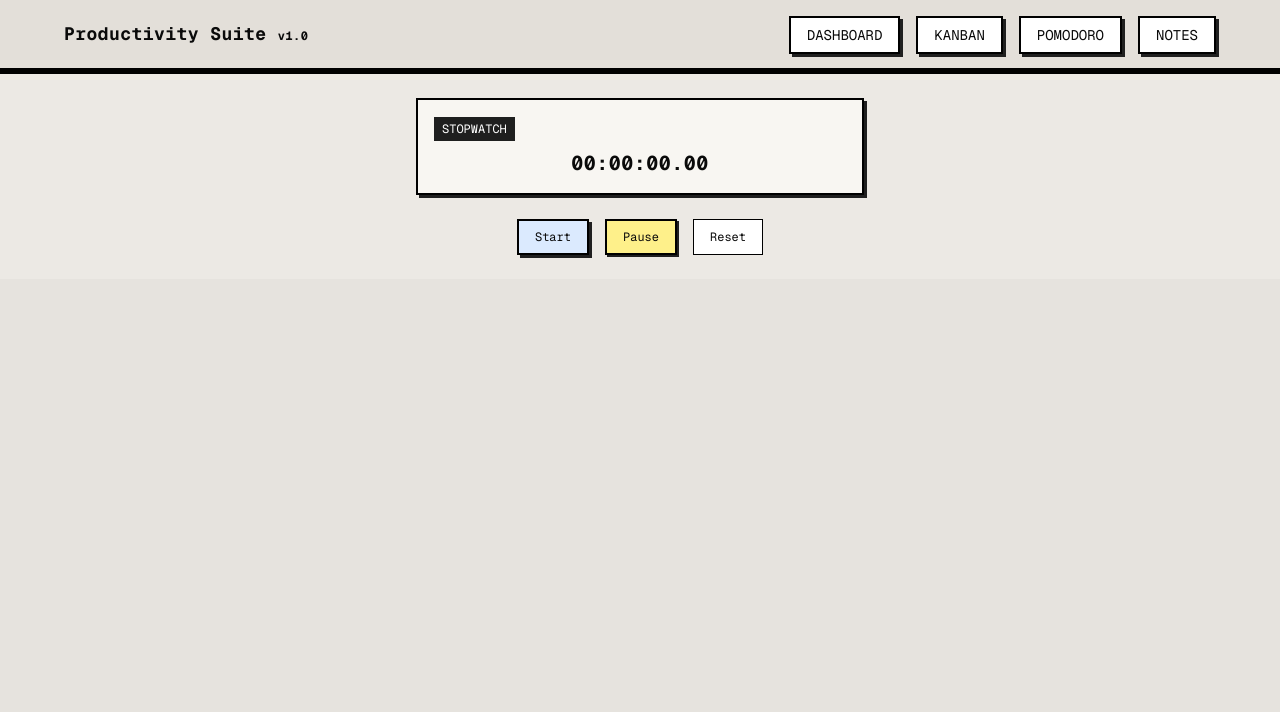
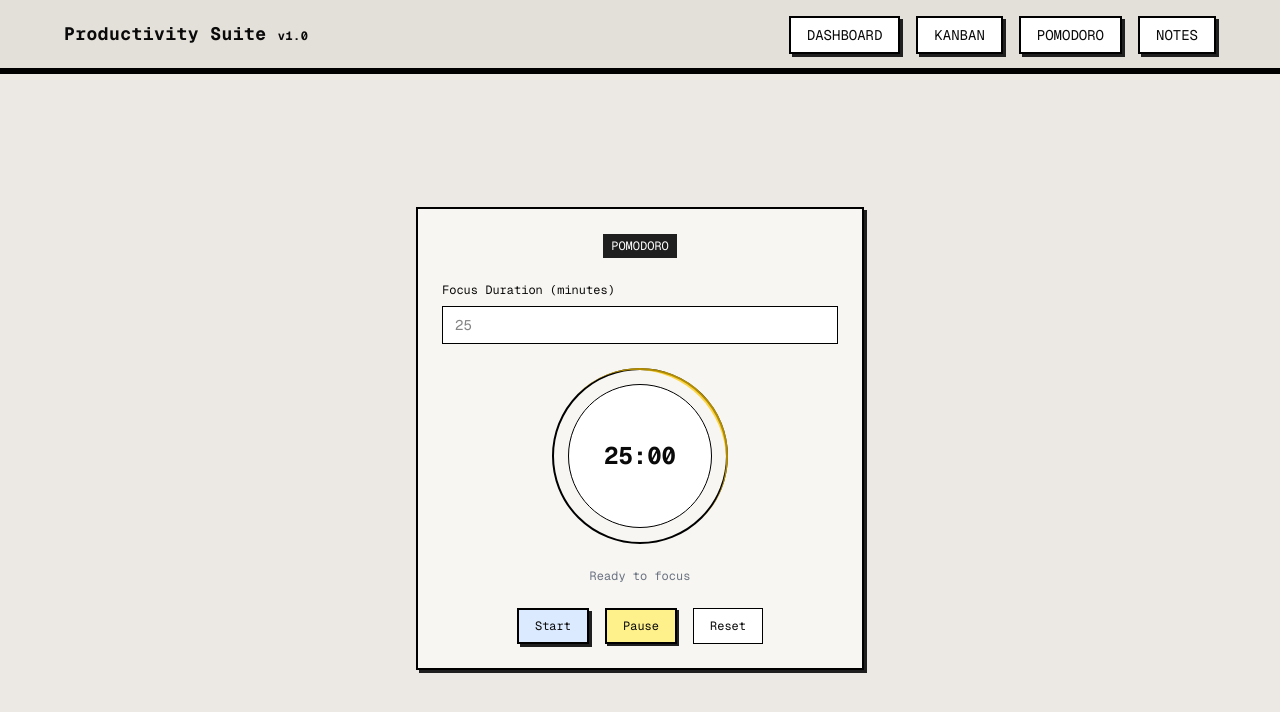
Before and after one commit to mohdsahil36/DevFlow, a Next.js app in the folder frontend/: page /pomodoro in a window 1280 px wide. Shown: the top 712 px of the page. Built offline with nearby package versions, Linux system fonts and the light colour scheme.

Commit message:
pomodoro skeleton - function pending

```diff
--- a/frontend/app/(locale)/pomodoro/page.tsx
+++ b/frontend/app/(locale)/pomodoro/page.tsx
@@ -1,9 +1,11 @@
 import StopWatch from "@/app/components/Stopwatch";
+import Pomodoro from "@/app/components/Pomodoro";
 
 export default function PomodoroPage() {
   return (
     <div>
-      <StopWatch />
+      {/* <StopWatch /> */}
+      <Pomodoro />
     </div>
   );
 }
--- /dev/null
+++ b/frontend/app/components/Pomodoro.tsx
@@ -0,0 +1,63 @@
+"use client";
+
+export default function Pomodoro() {
+  return (
+    <div className="min-h-[calc(100vh-120px)] flex items-center justify-center font-mono">
+      <div className="w-full max-w-md space-y-6">
+        <div
+          className="border-2 border-black bg-[#f8f6f2]
+                        shadow-[3px_3px_0px_#1f1f1f] p-6 text-center space-y-6"
+        >
+          <div className="bg-[#1f1f1f] text-white text-xs px-2 py-1 inline-block">
+            POMODORO
+          </div>
+
+          <div className="flex flex-col gap-2 text-left">
+            <label className="text-xs">Focus Duration (minutes)</label>
+            <input
+              type="number"
+              placeholder="25"
+              className="border border-black bg-white px-3 py-2 text-sm
+                         rounded-none focus:outline-none"
+            />
+          </div>
+
+          <div className="relative flex items-center justify-center">
+            <div className="w-44 h-44 rounded-full border-2 border-black flex items-center justify-center">
+              <div
+                className="w-36 h-36 rounded-full border border-black
+                              bg-white flex items-center justify-center"
+              >
+                <span className="text-2xl font-bold">25:00</span>
+              </div>
+            </div>
+
+            <div className="absolute w-44 h-44 rounded-full border-t-4 border-yellow-400 rotate-45 opacity-70" />
+          </div>
+
+          <p className="text-xs text-gray-500">Ready to focus</p>
+
+          <div className="flex justify-center gap-4">
+            <button
+              className="px-4 py-2 border-2 border-black bg-[#dbeafe] text-xs
+                         shadow-[3px_3px_0px_#1f1f1f]"
+            >
+              Start
+            </button>
+
+            <button
+              className="px-4 py-2 border-2 border-black bg-[#fef08a] text-xs
+                         shadow-[2px_2px_0px_#1f1f1f]"
+            >
+              Pause
+            </button>
+
+            <button className="px-4 py-2 border border-black bg-white text-xs">
+              Reset
+            </button>
+          </div>
+        </div>
+      </div>
+    </div>
+  );
+}
```
